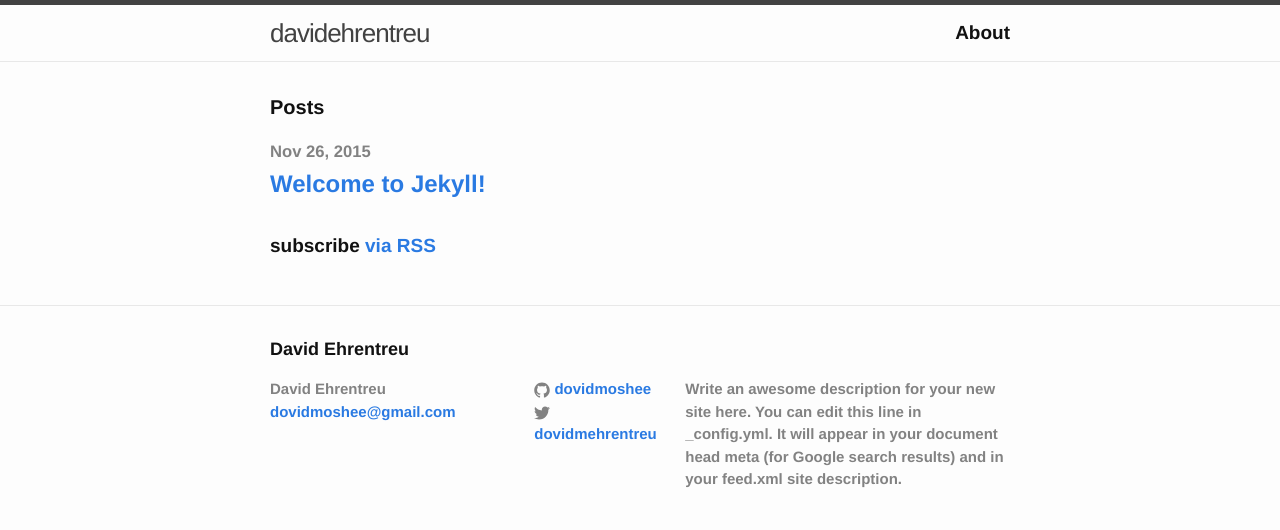
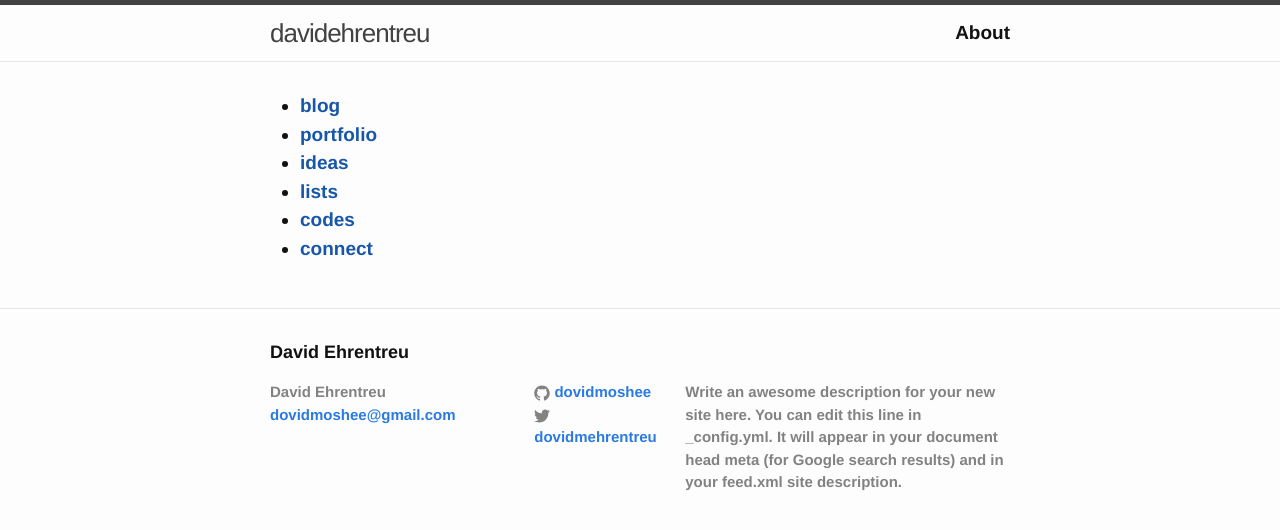
Before and after one commit to dovidmoshee/mysite, a Jekyll site: the page built from blog.html, in a window 1280 px wide. Shown: the top 530 px of the page. Built offline with Jekyll 4.4.1, drawn with Linux system fonts in a browser that asks for light colours.

Commit message:
working on home page

```diff
--- a/blog.html
+++ b/blog.html
@@ -3,21 +3,14 @@ layout: default
 ---
 
 <div class="home">
-
-  <h1 class="page-heading">Posts</h1>
-
-  <ul class="post-list">
-    {% for post in site.posts %}
-      <li>
-        <span class="post-meta">{{ post.date | date: "%b %-d, %Y" }}</span>
-
-        <h2>
-          <a class="post-link" href="{{ post.url | prepend: site.baseurl }}">{{ post.title }}</a>
-        </h2>
-      </li>
-    {% endfor %}
-  </ul>
-
-  <p class="rss-subscribe">subscribe <a href="{{ "/feed.xml" | prepend: site.baseurl }}">via RSS</a></p>
-
+  <div class="menu">
+    <ul>
+      <li><a href="">blog</a></li>
+      <li><a href="">portfolio</a></li>
+      <li><a href="">ideas</a></li>
+      <li><a href="">lists</a></li>
+      <li><a href="">codes</a></li>
+      <li><a href="">connect</a></li>
+    </ul>
+  </div>
 </div>
```
